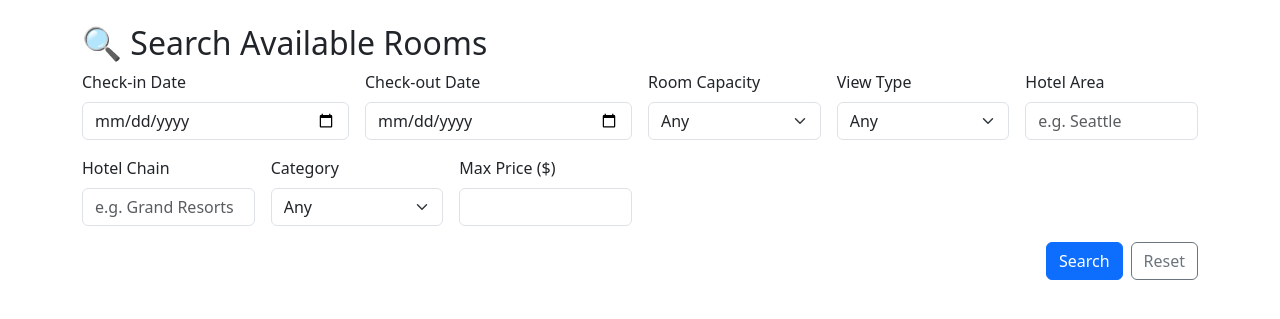
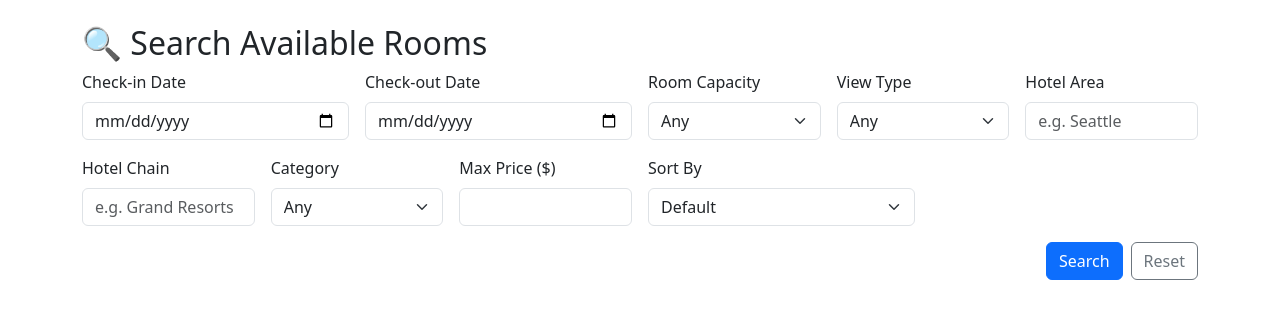
Before and after one commit to Ilyas-Ait-Ali/e-hotels, a Flask app: page /customer/customer/search in a window 1280 px wide. Shown: the part 56-375 px from the top of the page. Run offline with Flask 3, Linux system fonts and the light colour scheme; the visitor is signed in with stand-in values (Sample User, id 1).

Commit message:
Added sorting to search rooms

```diff
--- a/backend/routes/customer.py
+++ b/backend/routes/customer.py
@@ -13,6 +13,8 @@ def search_rooms():
 
     checkin = request.args.get("checkin")
     checkout = request.args.get("checkout")
+    sort_by = request.args.get("sort")
+
     if not checkin or not checkout:
         return render_template("customer/search.html", rooms=[], checkin=None, checkout=None)
 
@@ -55,6 +57,25 @@ def search_rooms():
         filters.append("r.ViewType = :viewtype")
         params["viewtype"] = request.args["viewtype"]
 
+
+    order_clause = "r.Price"
+    if sort_by == "price_desc":
+        order_clause = "r.Price DESC"
+    elif sort_by == "rating":
+        order_clause = "h.Rating DESC"
+    elif sort_by == "rating_asc":
+        order_clause = "h.Rating ASC"
+    elif sort_by == "category":
+        order_clause = "h.Category"
+    elif sort_by == "capacity":
+        order_clause = "array_position(ARRAY['suite','family','triple','double','single'], LOWER(r.Capacity))"
+    elif sort_by == "capacity_asc":
+        order_clause = "array_position(ARRAY['single','double','triple','family','suite'], LOWER(r.Capacity))"
+    elif sort_by == "amenities":
+        order_clause = "(SELECT COUNT(*) FROM RoomAmenities ra WHERE ra.HotelID = r.HotelID AND ra.RoomID = r.RoomID) DESC"
+    elif sort_by == "amenities_least":
+        order_clause = "(SELECT COUNT(*) FROM RoomAmenities ra WHERE ra.HotelID = r.HotelID AND ra.RoomID = r.RoomID) ASC"
+
     query = f"""
         SELECT r.*, h.HotelName, h.Address, hc.ChainName, h.Rating,
             EXISTS (
@@ -81,10 +102,14 @@ def search_rooms():
                 WHERE rt.RoomID = r.RoomID AND rt.HotelID = r.HotelID
                 AND (rt.CheckInDate, rt.CheckOutDate) OVERLAPS (:checkin, :checkout)
             )
-        ORDER BY r.Price
+        ORDER BY {order_clause}
     """
     results = db.session.execute(text(query), params).fetchall()
     return render_template("customer/search.html", rooms=results, checkin=checkin, checkout=checkout)
+
+
+
+
 
 @bp_customer.route('/customer/bookings')
 def my_bookings():
--- a/frontend/templates/customer/search.html
+++ b/frontend/templates/customer/search.html
@@ -9,7 +9,6 @@
 {% endif %}
 
 <form method="GET" class="row g-3 mb-4">
-    <!-- Search form (unchanged) -->
     <div class="col-md-3">
         <label class="form-label">Check-in Date</label>
         <input type="date" class="form-control" name="checkin" value="{{ checkin }}" required>
@@ -59,6 +58,22 @@
         <label class="form-label">Max Price ($)</label>
         <input type="number" class="form-control" name="price" min="0" value="{{ request.args.price }}">
     </div>
+    <div class="col-md-3">
+        <label class="form-label">Sort By</label>
+        <select class="form-select" name="sort">
+            <option value="">Default</option>
+            <option value="price" {% if request.args.sort == 'price' %}selected{% endif %}>💰 Price (Low to High)</option>
+            <option value="price_desc" {% if request.args.sort == 'price_desc' %}selected{% endif %}>💰 Price (High to Low)</option>
+            <option value="rating" {% if request.args.sort == 'rating' %}selected{% endif %}>⭐ Rating (High to Low)</option>
+            <option value="rating_asc" {% if request.args.sort == "rating_asc" %}selected{% endif %}>⭐ Rating (Low to High)</option>
+            <option value="capacity" {% if request.args.sort == 'capacity' %}selected{% endif %}>🛏 Capacity (High to Low)</option>
+            <option value="capacity_asc" {% if request.args.sort == "capacity_asc" %}selected{% endif %}>🛏  Capacity (Low to High)</option>
+            <option value="amenities" {% if request.args.sort == 'amenities' %}selected{% endif %}>🧴 Amenities (Most to Least)</option>
+            <option value="amenities_least" {% if request.args.sort == "amenities_least" %}selected{% endif %}>🧴 Amenities (Least to Most)</option>
+            <option value="category" {% if request.args.sort == 'category' %}selected{% endif %}>🏨 Category (A-Z)</option>
+        </select>
+    </div>
+
     <div class="col-md-12 text-end d-flex justify-content-end gap-2">
         <button type="submit" class="btn btn-primary">Search</button>
         <a href="{{ url_for('customer.search_rooms') }}" class="btn btn-outline-secondary">Reset</a>
```
